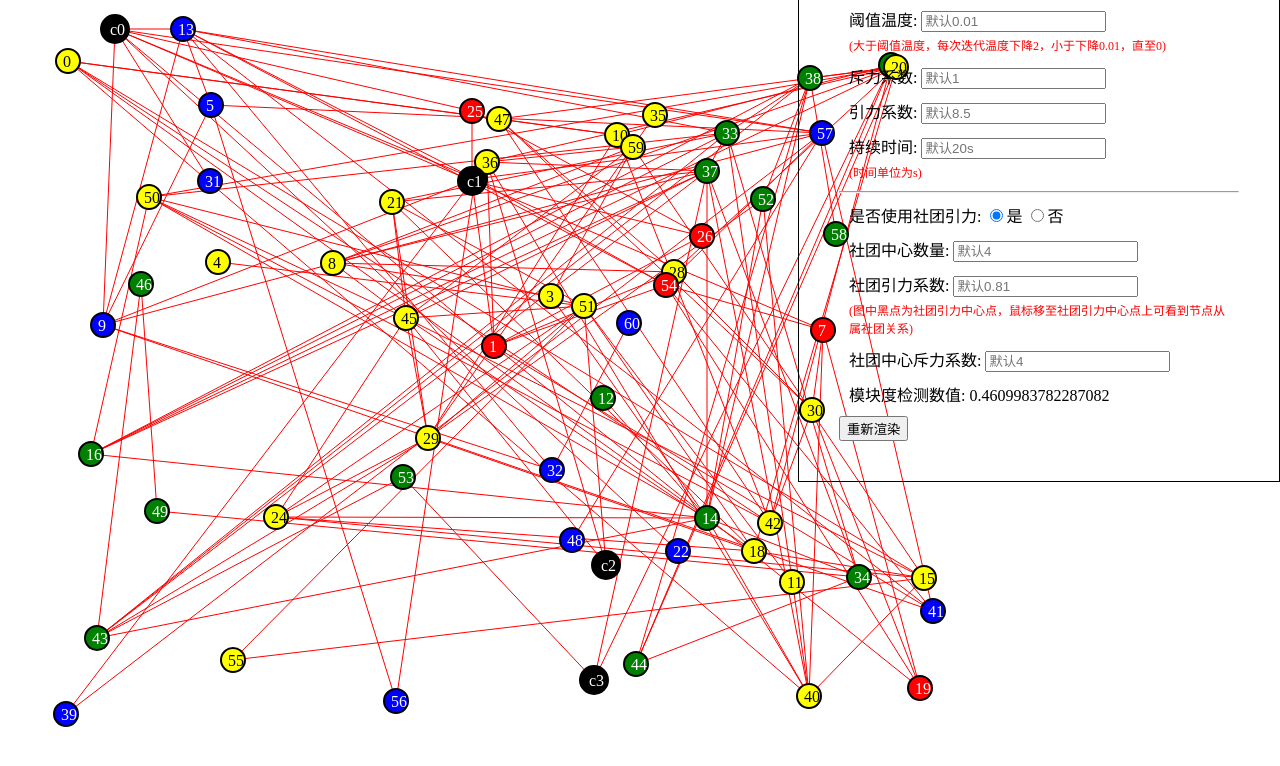
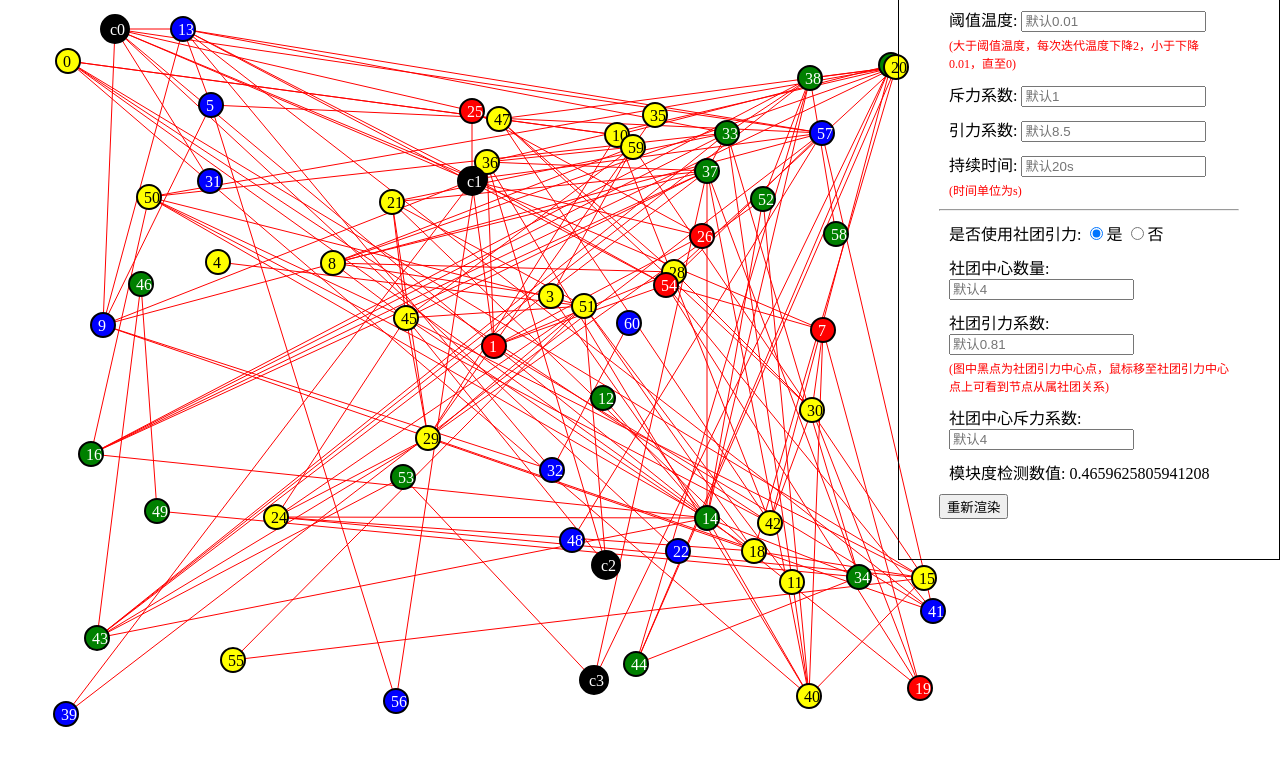
Before and after one commit to BlackGanglion/BlackGanglion.github.io, a website: page force-graph/index.html in a window 1280 px wide. Shown: the part 114-880 px from the top of the page. Drawn offline with Linux system fonts and the light colour scheme.

Commit message:
fix: fix force-graph

```diff
--- a/force-graph/index.html
+++ b/force-graph/index.html
@@ -9,7 +9,7 @@
       position: fixed;
       right: 0;
       top: 0;
-      width: 400px;
+      width: 300px;
       padding: 40px;
     }
     .factor-item {
--- a/force-graph/main.js
+++ b/force-graph/main.js
@@ -610,7 +610,12 @@ function updateClubNodes(nodes, clubNodes, gc) {
   });
 
   // 社团中心的斥力
+  var records = [];
   for (var _i = 0; _i < clubNodes.length; _i++) {
+    records[_i] = {
+      cx: 0,
+      cy: 0
+    };
     for (var j = 0; j < clubNodes.length; j++) {
       if (_i === j) continue;
       var x = clubNodes[_i].cx - clubNodes[j].cx;
@@ -619,14 +624,14 @@ function updateClubNodes(nodes, clubNodes, gc) {
 
       var f = gc * clubNodes[_i].count * clubNodes[j].count / dis;
 
-      clubNodes[_i] = Object.assign({}, clubNodes[_i], {
-        cx: clubNodes[_i].cx + f * (x / dis),
-        cy: clubNodes[_i].cy + f * (y / dis)
-      });
+      records[_i].cx = records[_i].cx + f * (x / dis);
+      records[_i].cy = records[_i].cy + f * (y / dis);
     }
   }
 
   clubNodes.forEach(function (node, i) {
+    clubNodes[i].cx = clubNodes[i].cx + records[i].cx;
+    clubNodes[i].cy = clubNodes[i].cy + records[i].cy;
     clubNodes[i].path.push({
       dx: node.cx - node.ox,
       dy: node.cy - node.oy
```
Also changed, not shown: force-graph/forcegraph.js (+9 -4 lines).
